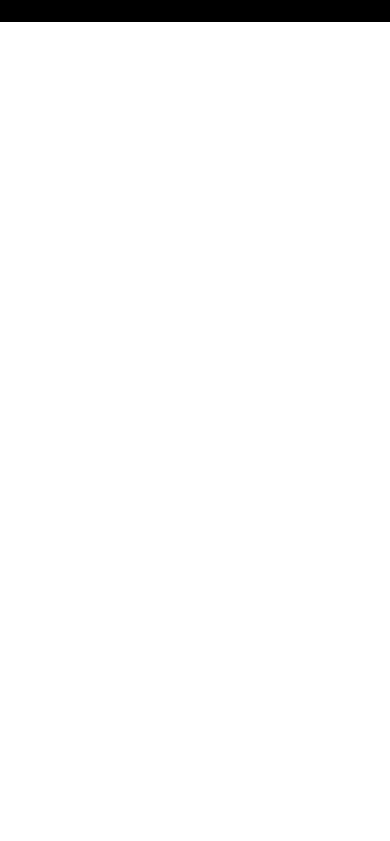
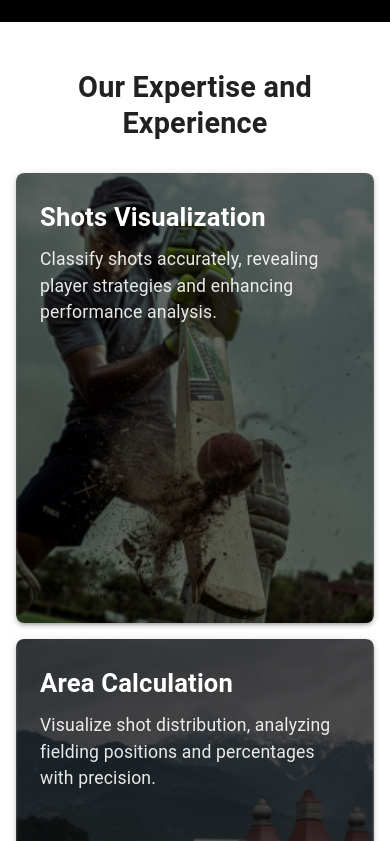
Before and after one commit to Daoud-Hussain/CricInsight, a React (Vite) app in the folder frontend/: page / in a window 390 px wide. Shown: the part 644-1485 px from the top of the page. Before the commit the page ends 844 px from the top, so only its background shows below. Built offline with nearby package versions, Linux system fonts and the light colour scheme; no server answers.

Commit message:
feat: Responsiveness of experience component

```diff
--- a/frontend/src/components/Experience.jsx
+++ b/frontend/src/components/Experience.jsx
@@ -4,7 +4,6 @@ import { useSpring, animated } from '@react-spring/web';
 import { useInView } from 'react-intersection-observer';
 
 const experiences = [
-
   {
     image: '/bg2.png',
     heading: 'Shots Visualization',
@@ -13,7 +12,7 @@ const experiences = [
   {
     image: '/bg3.png',
     heading: 'Area Calculation',
-    text: 'Visualize shot distribution, analyzing fielding positions and percentages with precision',
+    text: 'Visualize shot distribution, analyzing fielding positions and percentages with precision.',
   },
   {
     image: '/bg4.png',
@@ -21,9 +20,9 @@ const experiences = [
     text: 'Identify flaws in your techniques and get improvement plans tailored for each shot.',
   },
   {
-    image: '/bg-3.png',
+    image: '/image.jpg',
     heading: 'AI Assistant',
-    text: 'Leverage our AI Assistant for instant analysis, intelligent responses and seamless interaction.',
+    text: 'Leverage our AI Assistant for instant analysis, intelligent responses, and seamless interaction.',
   },
 ];
 
@@ -43,37 +42,45 @@ export default function Experience() {
     <Box
       sx={{
         display: 'flex',
-        justifyContent: 'center',
+        flexDirection: 'column',
         alignItems: 'center',
-        height: '100vh',
         textAlign: 'center',
         backgroundColor: '#fff',
-        padding: 2,
+        py: 6,
+        px: 2,
       }}
     >
-      <Box>
-        <Typography variant="h4" component="h4" sx={{ mb: 4, pl: 2, textAlign: 'left', fontWeight: 'bold' }}>
+      <Typography
+        variant="h4"
+        sx={{
+          mb: 4,
+          textAlign: 'center',
+          fontWeight: 'bold',
+          fontSize: { xs: '1.8rem', sm: '2rem', md: '2.5rem' },
+        }}
+      >
         Our Expertise and Experience
       </Typography>
-        <Grid container spacing={2} justifyContent="center">
+      <Grid container spacing={2} sx={{maxWidth: {sm:"96%" ,md: '90%'}}} justifyContent="center">
         {experiences.map((exp, index) => (
-            <Grid item xs={12} sm={6} md={3} key={index}>
+          <Grid item xs={12} sm={6} md={4} lg={3} key={index}>
             <animated.div ref={ref} style={cardAnimation}>
               <Box
                 sx={{
                   backgroundImage: `url(${exp.image})`,
                   backgroundSize: 'cover',
                   backgroundPosition: 'center',
-                    height: 400,
-                    width: 270,
+                  height: 450,
+                  minWidth: '100%',
                   display: 'flex',
                   flexDirection: 'column',
                   justifyContent: 'flex-start',
                   alignItems: 'flex-start',
                   color: '#fff',
-
                   borderRadius: 2,
                   boxShadow: 3,
+                  position: 'relative',
+                  overflow: 'hidden',
                   '&:hover': {
                     boxShadow: 6,
                   },
@@ -81,33 +88,36 @@ export default function Experience() {
               >
                 <Box
                   sx={{
-                    background: 'rgba(0,0,0,0.5)',
-                    height: 400,
-                    width: 270,
+                    background: 'rgba(0,0,0,0.6)',
+                    width: '100%',
+                    height: '100%',
+                    padding: 3,
                     display: 'flex',
                     flexDirection: 'column',
                     justifyContent: 'flex-start',
                     alignItems: 'flex-start',
-                    color: '#fff',
-
                     borderRadius: 2,
-                    boxShadow: 3,
-                    '&:hover': {
-                      boxShadow: 6,
-                    },
                   }}
                 >
                   <Typography
                     variant="h6"
-                    component="h6"
-                    sx={{ textAlign: 'left', maxWidth: '65%', fontWeight: 'bold', fontSize: 24 , px: 3, pt: 3, pb: 1}}
+                    sx={{
+                      fontWeight: 'bold',
+                      fontSize: '1.6rem',
+                      mb: 1,
+                      maxWidth: { sm: '100%', md: '50%' },
+                      textAlign: 'left'
+                    }}
                   >
                     {exp.heading}
                   </Typography>
                   <Typography
                     variant="body1"
-                    component="p"
-                    sx={{ fontSize: 16, textAlign: 'left', height: '40%', px:3, color: 'rgba(360,360,360,0.9)'                    }}
+                    sx={{
+                      fontSize: '1.1rem',
+                      textAlign: 'left',
+                      color: 'rgba(255,255,255,0.9)',
+                    }}
                   >
                     {exp.text}
                   </Typography>
@@ -118,6 +128,5 @@ export default function Experience() {
         ))}
       </Grid>
     </Box>
-    </Box>
   );
 }
--- a/frontend/src/components/LandingPage.jsx
+++ b/frontend/src/components/LandingPage.jsx
@@ -72,8 +72,8 @@ export default function LandingPage() {
       <CssBaseline />
       <AppAppBar />
       <HomeSection imageSrc="./assets/home-image.png" />
-      {/* <Experience id="experience" />
-      <HowToUseSection />
+      <Experience id="experience" />
+      {/* <HowToUseSection />
       <WhyCricInsight />
       <WhatWeOffer />
       <TestimonialSlider/>
```
Lines whose indentation alone changed are shown as unchanged.
